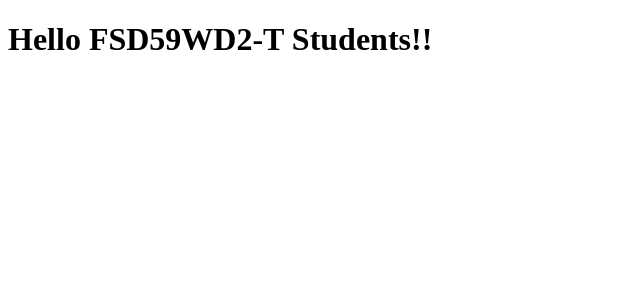
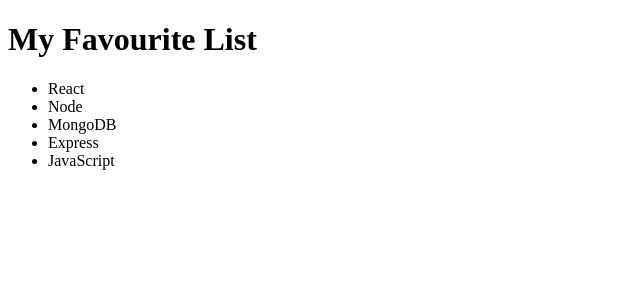
Before and after one commit to sathish-fullstackdeveloper/fsd59wd2-t, a React (Vite) app: page / in a window 1280 px wide. Shown: the top 300 px of the page, without its empty margins (0-640 px from the left). Built offline with nearby package versions, Linux system fonts and the light colour scheme.

Commit message:
working with lists

```diff
--- a/src/App.jsx
+++ b/src/App.jsx
@@ -1,5 +1,27 @@
 const App = () => {
-  return <h1>Hello FSD59WD2-T Students!!</h1>
+
+  const favourites = ['React', 'Node', 'MongoDB', 'Express', 'JavaScript'];
+
+  // [5, 4, 7, 7, 10]
+
+  // create an empty array to store the list of favourite items as JSX elements or React elements
+  const favouriteList = [];
+
+  // loop through the favourites array
+  for (let index = 0; index < favourites.length; index++){
+    favouriteList.push(<li>{favourites[index]}</li>);
+  }
+
+  console.log(favouriteList);
+
+  return (
+    <>
+      <h1>My Favourite List</h1>
+      <ul>
+        {favouriteList}
+      </ul>
+    </>
+  )
 }
 
 export default App;
```
Also changed, not shown: 1 other file (tests, documents, lock files or other folders).
